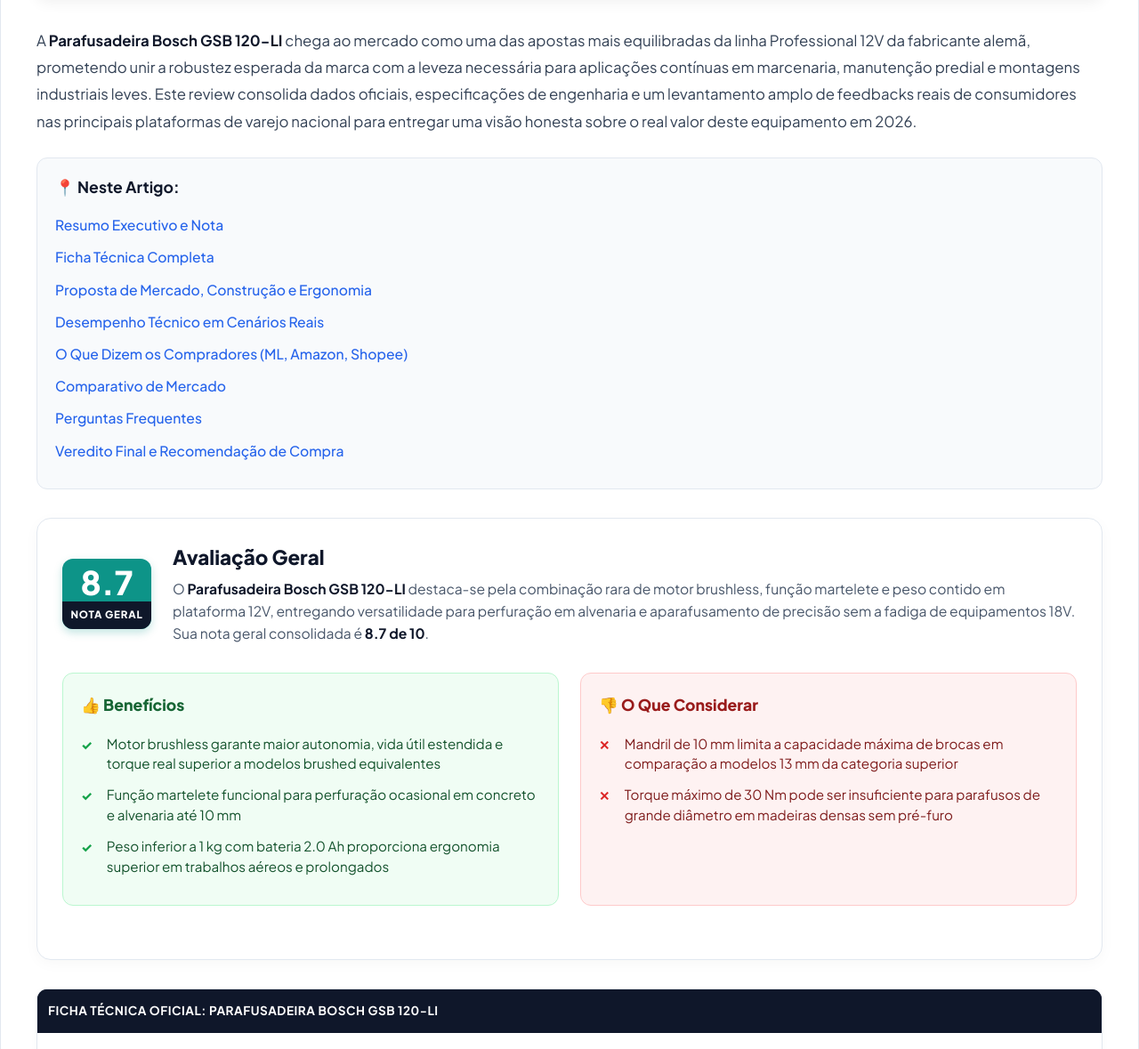
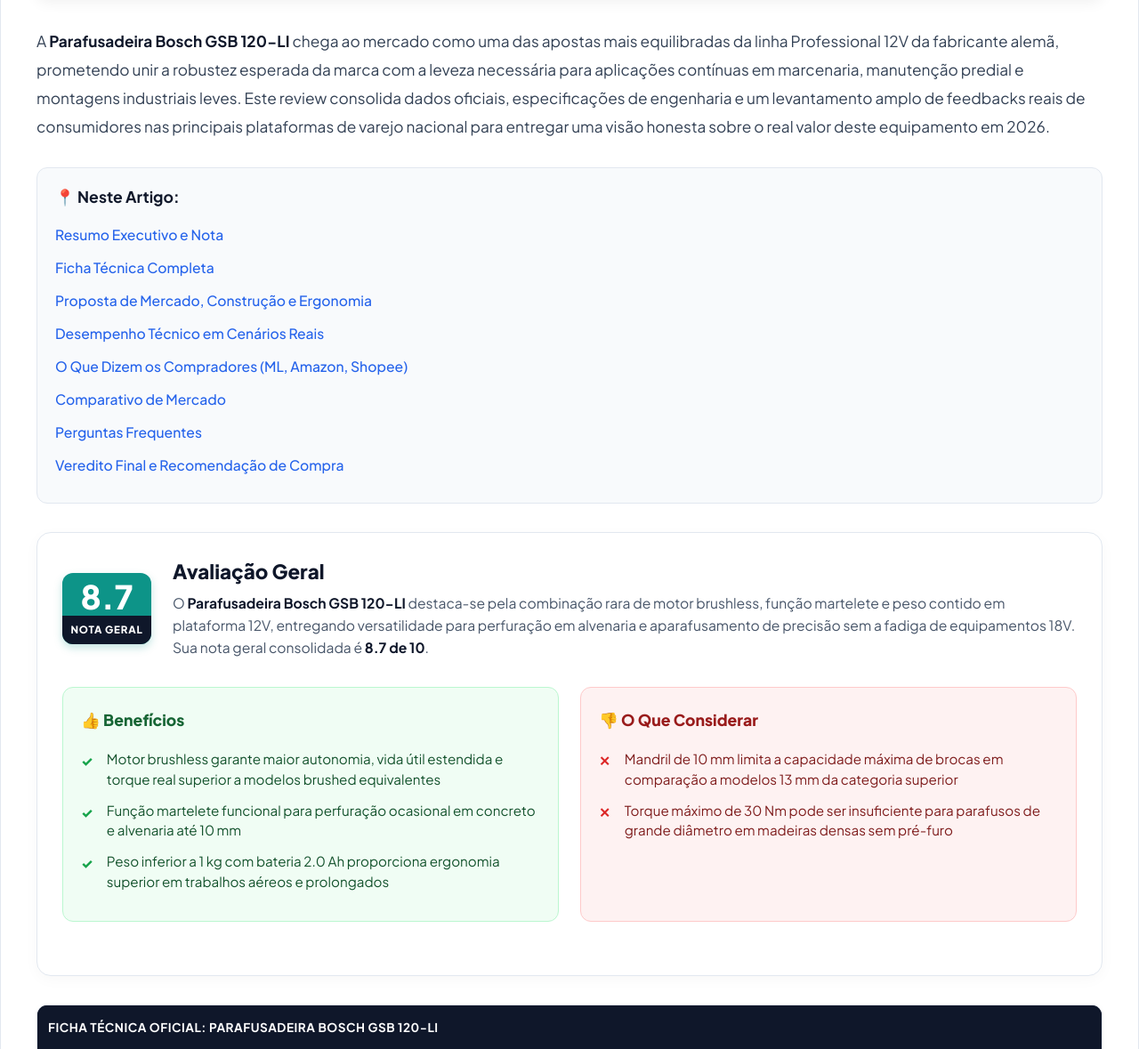
Before and after one commit to membroequipe/SiteReview, a Jekyll site: the page built from _posts/2026-10-22-review-parafusadeira-bosch-gsb-120-li.md, in a window 1280 px wide and 1400 px high, scrolled down 580 px. Shown: the part 221-1400 px from the top of the window at 89% size. Built offline with Jekyll 4.4.1, drawn with Linux system fonts in a browser that asks for light colours.

Commit message:
Update style.css

```diff
--- a/assets/css/style.css
+++ b/assets/css/style.css
@@ -1,5 +1,3 @@
----
----
 /* =========================================
    1. CONFIGURAÇÕES GLOBAIS E VARIÁVEIS
    ========================================= */
@@ -51,14 +49,14 @@
 .site-header-container {
     max-width: 1340px;
     margin: 0 auto;
-    padding: 15px 20px; /* Ajustado de 12px para 15px (~20% a mais de altura) */
+    padding: 15px 20px;
     display: flex;
     align-items: center;
     justify-content: space-between;
 }
 
 .site-logo-img {
-    height: 48px; /* Ajustado de 40px para 48px para acompanhar o crescimento do menu (+20%) */
+    height: 48px;
     width: auto;
     object-fit: contain;
     display: block;
@@ -123,7 +121,6 @@
     color: var(--accent);
 }
 
-/* Forçar exibição do submenu ao passar o mouse */
 .site-nav li.has-dropdown {
     position: relative !important;
 }
@@ -134,7 +131,6 @@
     opacity: 1 !important;
 }
 
-/* Evita que o cabeçalho esconda o menu suspenso */
 .site-header,
 .site-header-container {
     overflow: visible !important;
@@ -153,7 +149,7 @@
 }
 
 /* =========================================
-   3. CONTEÚDO PRINCIPAL (CONTAINER EXPANDIDO)
+   3. CONTEÚDO PRINCIPAL E TIPOGRAFIA (AJUSTADO)
    ========================================= */
 .site-content {
     max-width: 1140px;
@@ -191,7 +187,7 @@
 @media (max-width: 640px) {
     .site-content {
         margin: 0.75rem auto;
-        padding: 1.25rem 1rem;
+        padding: 1.5rem 1.15rem !important; /* Mais respiro lateral no mobile */
         border-radius: 8px;
     }
 }
@@ -212,14 +208,15 @@
     border-bottom: 1px solid var(--border-color);
 }
 
+/* MELHORIA DE ESPAÇAMENTO E LEITURA DOS PARÁGRAFOS */
 .post-content {
-    font-size: 1.05rem;
-    line-height: 1.8;
+    font-size: 1.08rem; /* Ligeiramente mais legível */
+    line-height: 1.85;  /* Mais arejado como os concorrentes de topo */
     color: var(--text-main);
 }
 
 .post-content p {
-    margin-bottom: 1.6rem;
+    margin-bottom: 1.8rem; /* Elimina o aspeto de texto grudado */
 }
 
 .post-content h2 {
@@ -227,8 +224,8 @@
     line-height: 1.35;
     color: var(--primary);
     font-weight: 700;
-    margin-top: 2.5rem;
-    margin-bottom: 1rem;
+    margin-top: 2.8rem;
+    margin-bottom: 1.1rem;
     padding-bottom: 0.4rem;
     border-bottom: 2px solid #f1f5f9;
 }
@@ -238,8 +235,8 @@
     line-height: 1.4;
     color: #1e293b;
     font-weight: 700;
-    margin-top: 2rem;
-    margin-bottom: 0.75rem;
+    margin-top: 2.2rem;
+    margin-bottom: 0.85rem;
 }
 
 .post-content strong {
@@ -301,12 +298,16 @@
 }
 
 /* =========================================
-   5. TABELA DE ESPECIFICAÇÕES TÉCNICAS (RESPONSIVA)
+   5. TABELAS (ESPECIFICAÇÕES E CONCORRENTES - CORRIGIDO MOBILE)
    ========================================= */
-.specs-table-wrapper {
+.specs-table-wrapper,
+.competitors-table-wrapper,
+.concorrentes-table-wrapper,
+.table-wrapper {
     width: 100% !important;
     max-width: 100% !important;
     overflow-x: auto !important;
+    display: block !important;
     -webkit-overflow-scrolling: touch;
     margin: 2rem 0;
     border-radius: 12px;
@@ -356,7 +357,7 @@
 @media screen and (max-width: 768px) {
   .specs-table th,
   .specs-table td {
-    padding: 8px 10px !important;
+    padding: 10px 12px !important;
     font-size: 0.85rem !important;
   }
 }
@@ -487,24 +488,6 @@
     line-height: 1.5;
 }
 
-/* Ícones automáticos para os Prós */
-.pros-box li::before {
-  content: "👍";
-  position: absolute;
-  left: 0;
-  top: 0;
-  font-size: 0.9rem;
-}
-
-/* Ícones automáticos para os Contras */
-.cons-box li::before {
-  content: "👎";
-  position: absolute;
-  left: 0;
-  top: 0;
-  font-size: 0.9rem;
-}
-
 .pros-box li { color: #14532d; }
 .cons-box li { color: #7f1d1d; }
 
@@ -527,7 +510,7 @@
 }
 
 /* =========================================
-   7. IMAGEM DE DESTAQUE DO ARTIGO (PREENCHIMENTO TOTAL)
+   7. IMAGEM DE DESTAQUE DO ARTIGO
    ========================================= */
 .post-featured-image {
     width: 100%;
@@ -535,7 +518,7 @@
     margin: 1.5rem 0 2rem 0;
     border-radius: 12px;
     overflow: hidden;
-    background-color: #000000; /* Fundo escuro de segurança caso carregue */
+    background-color: #000000;
     border: 1px solid var(--border-color);
     box-shadow: 0 4px 16px rgba(0, 0, 0, 0.06);
 }
@@ -544,8 +527,8 @@
     width: 100%;
     height: 100%;
     max-height: 480px;
-    object-fit: cover;       /* <--- ISTO ELIMINA OS ESPAÇOS EM BRANCO NAS LATERAIS */
-    object-position: center; /* Centraliza a composição da foto */
+    object-fit: cover;
+    object-position: center;
     display: block;
 }
 
@@ -559,7 +542,7 @@
 }
 
 /* =========================================
-   8. BLOCO DE COMPRA / AFILIADO (MÚLTIPLAS LOJAS)
+   8. BLOCO DE COMPRA / AFILIADO
    ========================================= */
 .product-card-affiliate {
     background-color: #f6fbf8;
@@ -688,7 +671,6 @@
 /* =================================================
    10. AJUSTES RESPONSIVOS MOBILE (MENU HAMBÚRGUER)
    ================================================= */
-
 .mobile-menu-toggle {
   display: none;
 }
@@ -710,7 +692,6 @@
     width: auto !important;
   }
 
-  /* Botão Hambúrguer (Sanduíche) */
   .mobile-menu-toggle {
     display: flex !important;
     flex-direction: column;
@@ -733,7 +714,6 @@
     transition: all 0.3s ease;
   }
 
-  /* Animação para X quando ativo */
   .mobile-menu-toggle.active span:nth-child(1) {
     transform: translateY(7px) rotate(45deg);
   }
@@ -744,7 +724,6 @@
     transform: translateY(-7px) rotate(-45deg);
   }
 
-  /* Menu Deslizante Fechado por Defeito */
   .site-nav {
     display: none !important;
     position: absolute !important;
@@ -802,7 +781,6 @@
     border-bottom: none;
   }
 
-  /* LIBERTAÇÃO DO CONTEÚDO E GRELHA MOBILE */
   .site-content,
   body.home-page .site-content,
   .pc-home {
@@ -825,7 +803,6 @@
 
 /* =========================================
    11. HOME INDEX
-   Estilos isolados no namespace .pc-home
    ========================================= */
 .pc-home{--pc-ink:#101b2a;--pc-muted:#66758a;--pc-yellow:#ffcb39;--pc-orange:#f59b24;max-width:1100px;margin:28px auto 70px;padding:0 20px;font-family:inherit}
   .pc-home *{box-sizing:border-box}
@@ -877,8 +854,6 @@
   @media(max-width:550px){.pc-home{padding:0 12px;margin-top:14px}.pc-hero{border-radius:17px}.pc-hero-main{padding:34px 22px}.pc-hero h1{font-size:34px}.pc-lead{font-size:14px}.pc-actions{flex-direction:column}.pc-action{width:100%}.pc-feature{padding:22px}.pc-trust{padding:19px 22px;gap:19px}.pc-situations{padding:23px 17px}.pc-situation-grid{grid-template-columns:1fr}.pc-situation-card{min-height:unset}.methodology-box{padding:24px}.methodology-grid{grid-template-columns:1fr 1fr;gap:22px}}
   @media(prefers-reduced-motion:reduce){.pc-home *{transition:none!important}}
 
-/* Integração com regras globais de imagens e títulos */
-
 .pc-home .home-post-img-link {
   display: block;
   width: 100%;
@@ -906,12 +881,7 @@
   .pc-home .pc-trust {grid-template-columns:repeat(2,minmax(0,1fr))}
 }
 
-
-/* ==============================================
-   GRELHA EM 2 COLUNAS E APENAS TÍTULOS NO MOBILE
-   ============================================== */
 @media screen and (max-width: 768px) {
-  /* 1. Força 2 colunas em todas as grelhas */
   .home-posts-grid,
   .reviews-grid,
   .comparisons-grid,
@@ -935,7 +905,6 @@
     padding: 12px 10px !important;
   }
 
-  /* 2. Mantém apenas o título legível e compacto */
   .home-post-title,
   .review-card-title,
   .comparison-card-title,
@@ -947,7 +916,6 @@
     display: block !important;
   }
 
-/* Oculta o resumo, data e autor especificamente nos cards de reviews e posts */
   .review-card p,
   .review-date,
   .home-post-date,
@@ -956,9 +924,6 @@
   }
 }
 
-/* =========================================
-    CARDS (HOME E REVIEWS)
-   ========================================= */
 .home-post-card,
 .review-card {
     overflow: hidden !important;
@@ -971,7 +936,7 @@
     width: 100% !important;
     aspect-ratio: 16 / 9 !important;
     height: auto !important;
-    padding: 0 !important;       /* Remove totalmente o espaço branco ao redor */
+    padding: 0 !important;
     margin: 0 !important;
     background: #0f172a !important;
     border: none !important;
@@ -983,32 +948,26 @@
     width: 100% !important;
     height: 100% !important;
     aspect-ratio: 16 / 9 !important;
-    object-fit: cover !important;    /* Força o preenchimento total de ponta a ponta */
+    object-fit: cover !important;
     object-position: center !important;
     display: block !important;
-    padding: 0 !important;       /* Remove o padding de 10px que encolhia a imagem */
+    padding: 0 !important;
     border-radius: 0 !important;
 }
 
-/* =========================================
-   MINIATURA NO BLOCO DE AFILIADO
-   ========================================= */
 .product-card-img {
     background-color: #ffffff !important;
     overflow: hidden !important;
-    padding: 0 !important; /* Remove o padding interno que deixava a imagem menor */
+    padding: 0 !important;
 }
 
 .product-card-img img {
     width: 100% !important;
     height: 100% !important;
-    object-fit: cover !important; /* Estica e preenche o quadrado de ponta a ponta */
+    object-fit: cover !important;
     object-position: center !important;
 }
 
-/* =========================================
-   LARGURA NO DESKTOP
-   ========================================= */
 @media screen and (min-width: 1024px) {
     .site-header-container {
         max-width: 1340px !important;
@@ -1027,12 +986,9 @@
     }
 }
 
-/* =========================================
-   LETRAS MAIÚSCULAS NOS BADGES DE CATEGORIA
-   ========================================= */
 .home-post-badge,
 .review-badge,
 .post-badge {
     text-transform: uppercase !important;
-    letter-spacing: 0.5px !important; /* Dá um espaçamento elegante típico de letras maiúsculas */
+    letter-spacing: 0.5px !important;
 }
```
